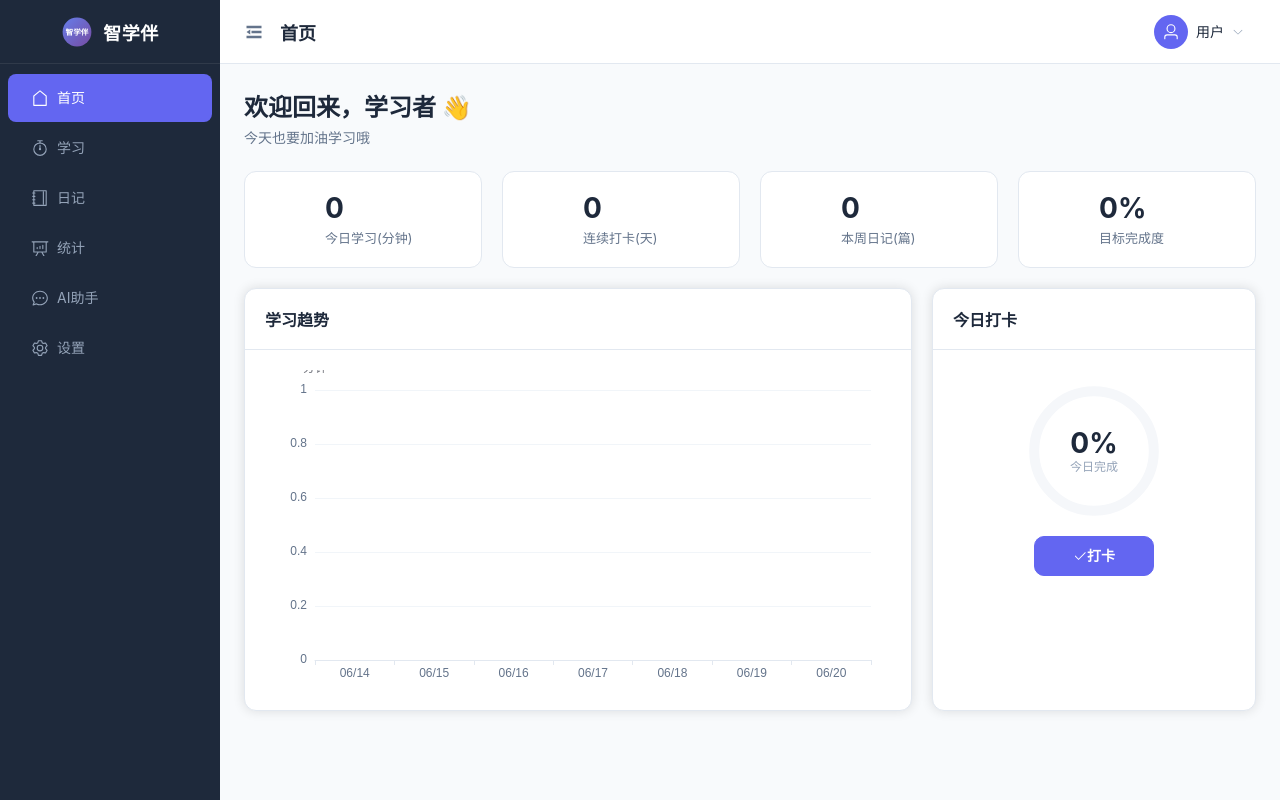
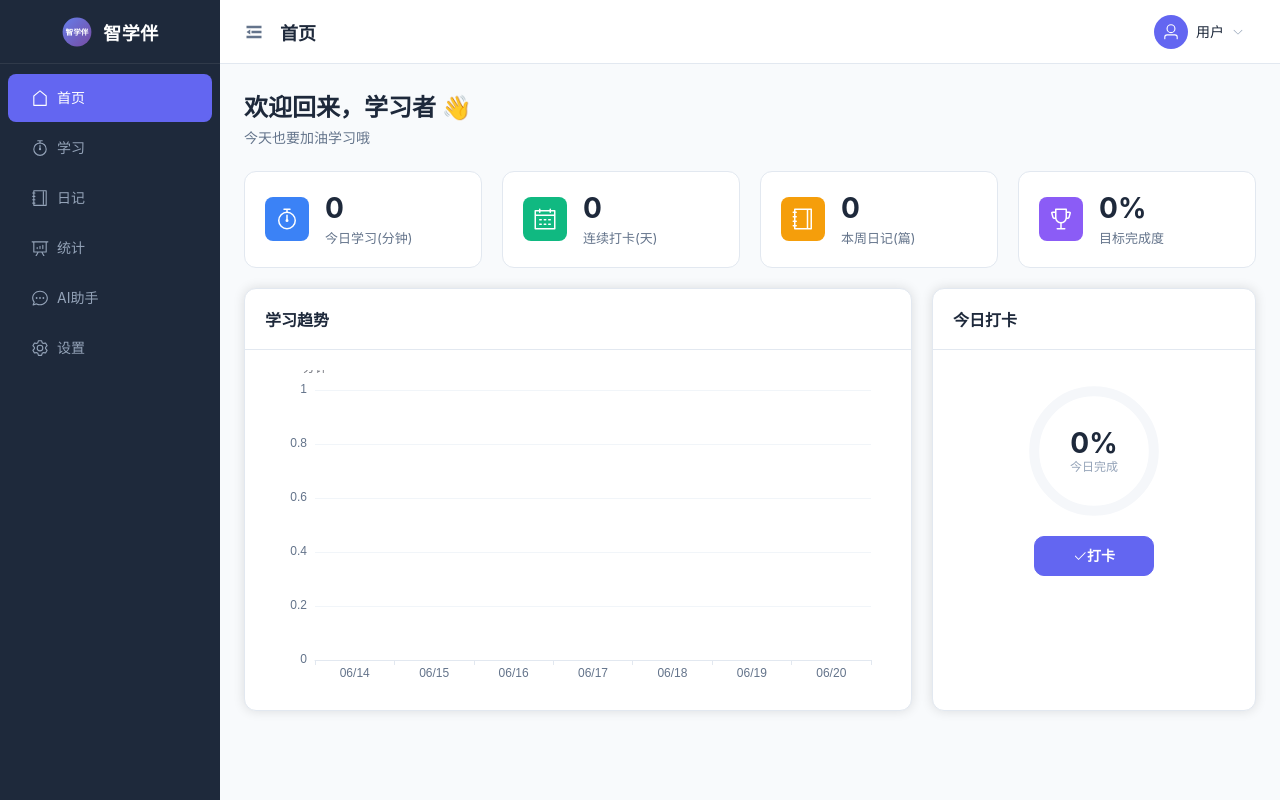
Before and after one commit to 1608kiy/study-companion, a Vue app in the folder frontend/: page /home in a window 1280 px wide. Built offline with nearby package versions, Linux system fonts and the light colour scheme; no server answers; sample sign-in values are in the browser's storage.

Commit message:
style: 添加缺失CSS变量，彻底消除硬编码颜色
- 添加 --stat-blue/green/orange/purple 变量
- 添加 --sidebar-bg 变量
- 添加 --heatmap-light/heavy 变量
- 所有视图文件零硬编码颜色

```diff
--- a/frontend/src/assets/main.css
+++ b/frontend/src/assets/main.css
@@ -24,6 +24,19 @@
   --radius: 8px;
   --radius-lg: 12px;
   --radius-xl: 16px;
+
+  /* 统计卡片四色 */
+  --stat-blue: #3b82f6;
+  --stat-green: #10b981;
+  --stat-orange: #f59e0b;
+  --stat-purple: #8b5cf6;
+
+  /* 侧边栏 */
+  --sidebar-bg: #1e293b;
+
+  /* 日历热力图 */
+  --heatmap-light: #d1fae5;
+  --heatmap-heavy: #10b981;
 }
 
 * {
--- a/frontend/src/views/layout/MainLayout.vue
+++ b/frontend/src/views/layout/MainLayout.vue
@@ -143,7 +143,7 @@ onUnmounted(() => {
 }
 
 .sidebar {
-  background: #1e293b;
+  background: var(--sidebar-bg);
   transition: width 0.3s ease;
   overflow: hidden;
   display: flex;
--- a/frontend/src/views/stats/StatsView.vue
+++ b/frontend/src/views/stats/StatsView.vue
@@ -260,6 +260,6 @@ onMounted(async () => {
 .day-number { font-size: 14px; font-weight: 600; }
 .day-duration { font-size: 11px; color: var(--text-secondary); margin-top: 4px; }
 .calendar-day.light { background-color: var(--primary-bg); color: var(--primary); }
-.calendar-day.medium { background-color: #d1fae5; color: #059669; }
+.calendar-day.medium { background-color: var(--heatmap-light); color: var(--stat-green); }
 .calendar-day.heavy { background: var(--stat-green); color: white; }
 </style>
```
